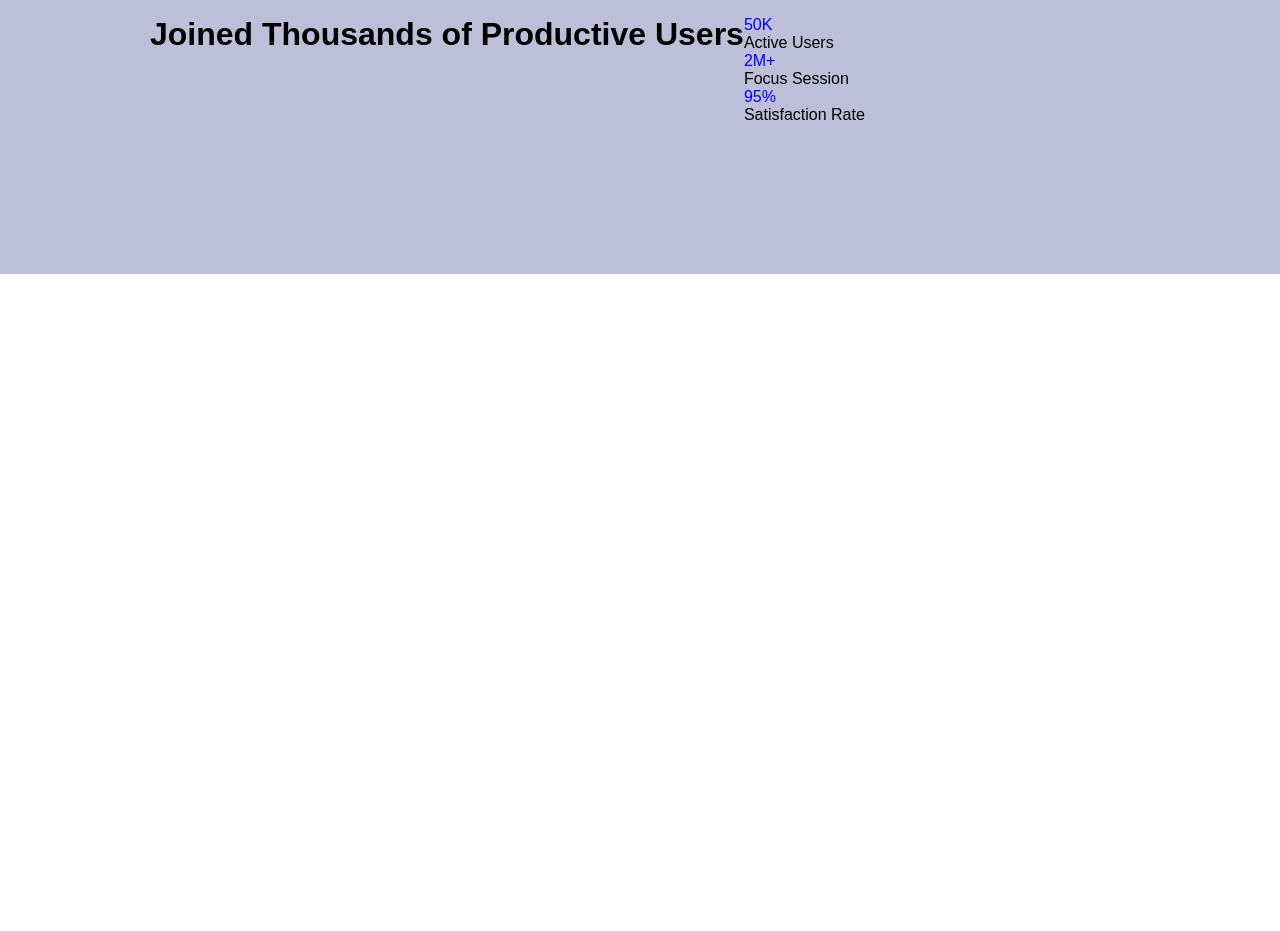
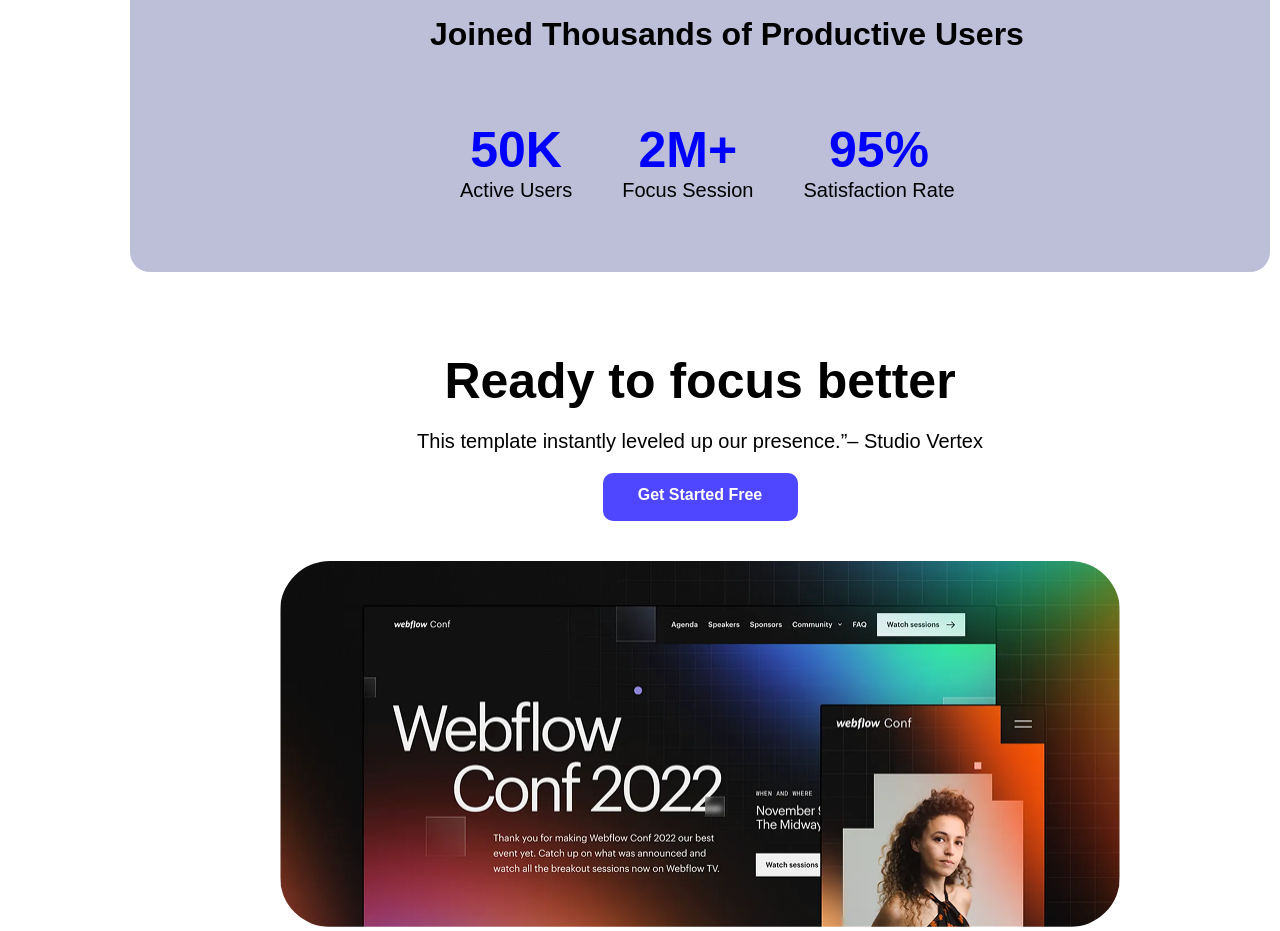
Before and after one commit to sahadatsunny81/assignment01, a plain HTML site: page index.html in a window 1280 px wide. Shown: the part 1140-2071 px from the top of the page. Before the commit the page ends 1494 px from the top, so only its background shows below. Drawn offline with Linux system fonts and the light colour scheme.

Commit message:
fourth section added

```diff
--- a/index.css
+++ b/index.css
@@ -4,10 +4,11 @@
     padding: 0;
     box-sizing: border-box;
     font-family: 'Poppins', sans-serif;
+}
 
-}
 body{
     overflow-x: hidden;
+    width: 1400px;
 
 }
 
@@ -17,7 +18,6 @@ body{
     background-image: url("./assets folder/Assets/Hero-bg.png");
     height: 698px;
     width: 1440px;
-    display:;
 
 }
 
@@ -80,7 +80,6 @@ body{
     height: 328px;
     width: 1140px;
     margin: 0 auto;
-    /* justify-content: space-between; */
     background-color:;
 
  }
@@ -127,30 +126,74 @@ body{
    /* second content start */
 
     .second-content{
-        /* display: flex;
+
+        background-color:#bcbfd7 ;
         height: 306px;
         width: 1140px;
-        margin: 50px auto;
-        align-items: center;
-        background-color:; */
-
-        margin: ;
-        background-color:#bcbfd7 ;
         margin: 80px  auto;
         padding: 50px 150px 150px 150px;
-        display: flex;
+        border-radius: 20px;
+
     }
     .second-content h2{
         font-size: 32px;
-        /* margin-left: 300px; */
-
-
-    }
-    .details2{
-
-
+        margin-left: 150px;
     }
 
     .users-count{
+        display: flex;
+        gap: 50px;
+        margin-top: 50px;
+        margin-left: 180px ;
+        text-align: center;
+    }
 
+    /* second content end */
+
+    /* third content start */
+
+
+    /* third content end */
+
+    /* Fourth content start */
+
+    .fourth-content{
+        align-items: center;
+        text-align: center;
     }
+    .fourth-content h1{
+        font-size: 50px;
+        font-weight: bold;
+        margin-top: 50px;
+    }
+    .fourth-content p{
+        font-size: 20px;
+        margin-top: 20px;
+    }
+    .fourth-content img{
+        width: 840px;
+        height: 366px;
+        margin-top: 20px;
+        border-radius: 50px;
+    }
+
+    .btn3{
+        background-color: #4E47FF;
+        width: 195px;
+        height: 48px;
+        margin: 20px auto;
+        border-radius: 10px;
+        text-align: center;
+        align-items: center;
+    }
+
+    .btn3 a{
+        text-decoration: none;
+        color: white;
+        font-size: 16px;
+        font-weight: bold;
+        margin: 13px 30px ;
+        display: inline-block;
+    }
+
+    /* Fourth content end */
--- a/index.html
+++ b/index.html
@@ -66,25 +66,52 @@
                 <div class="details2">
                      <h2>Joined Thousands of Productive Users</h2><br>
                 </div>
-                <div class="">
+                <div class="users-count">
 
-                      <div class="users-count">
+
                      <div class="count1">
-                        <p style="color: blue;">50K</p><p>Active Users</p>
+                        <p style="color: blue;font-size:50px;font-weight:bold;">50K</p><p style="font-size: 20px;">Active Users</p>
                      </div>
                      <div class="count2">
-                        <p style="color: blue;">2M+</p><p>Focus Session</p>
+                        <p style="color: blue;font-size: 50px;font-weight:bold;">2M+</p><p style="font-size: 20px;">Focus Session</p>
                      </div>
                      <div class="count3">
-                        <p style="color: blue;">95%</p><p>Satisfaction Rate</p>
+                        <p style="color: blue; font-size: 50px;font-weight:bold;">95%</p><p style="font-size: 20px;" >Satisfaction Rate</p>
                      </div>
+
                 </div>
 
+            </div>
+        </section>
+
+        <!--Third section Start-->
+        <section>
 
 
-                </div>
+        </section>
+
+        <!--Fourth section Start-->
+
+        <section>
+         <div class="fourth-content">
+            <h1>Ready to focus better</h1>
+            <p> This template instantly leveled up our presence.”– Studio Vertex </p>
+            <div class="btn3">
+                  <a href="#"> Get Started Free </a>
             </div>
+            <img src=".\assets folder\Assets\wc-big.png" alt="pic2"
+         </div>
+
+
         </section>
+
+        <!-- fifth section start-->
+
+        <section>
+
+        </section>
+
+        <!-- fifth section end-->
 
     </main>
 </body>
```
